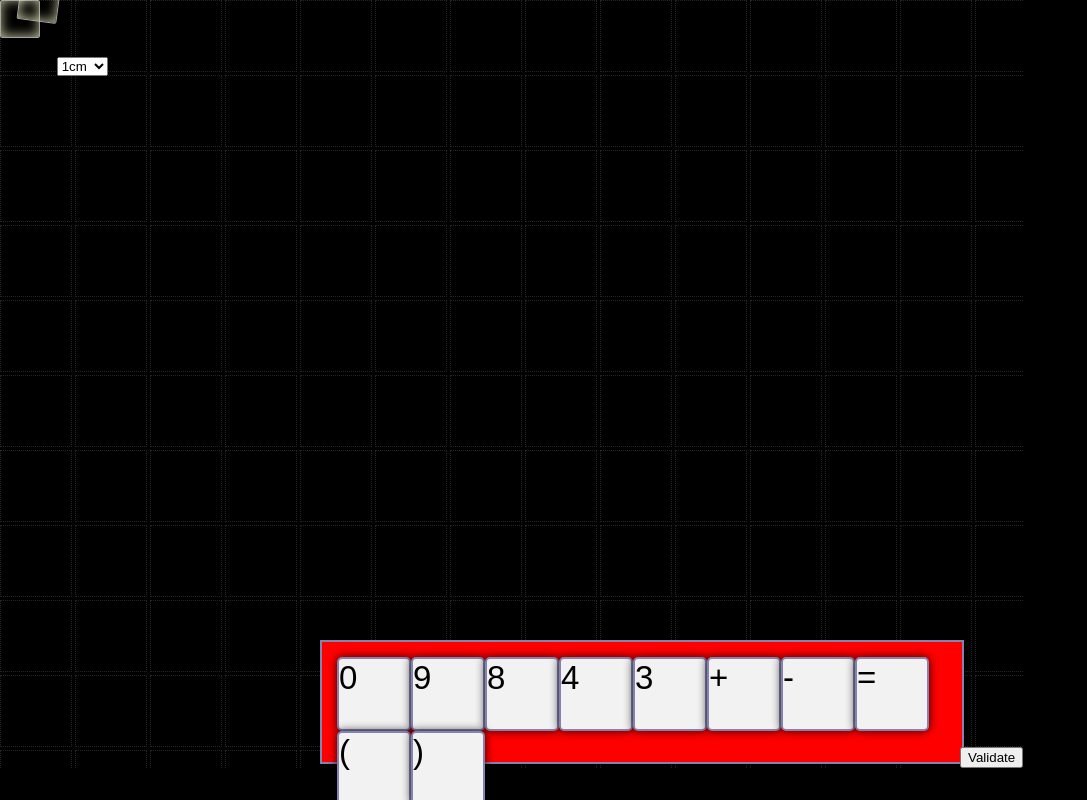
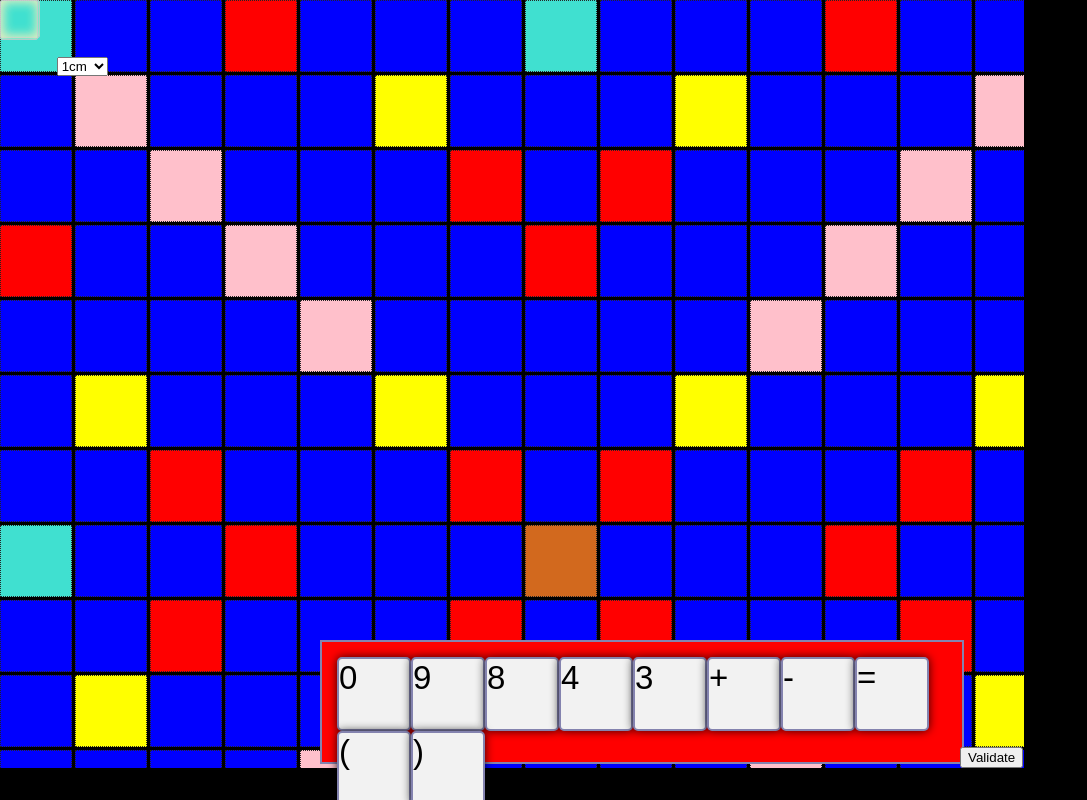
Before and after one commit to Mimieam/MScrab, a website: page index.html in a window 1280 px wide. Shown: the whole page, without its empty margins (0-1087 px from the left). Drawn offline with Linux system fonts and the light colour scheme.

Commit message:
tile map and coloring added

```diff
--- a/client.js
+++ b/client.js
@@ -10,11 +10,6 @@ var CSSs = new (function  () {
 	this.top =0;
 	this.Chip = { zIndex:"0", position: "relative", float:"left",top: 10 + this.spacing,left: 10 + this.spacing, width: this.cell_w,height: this.cell_h,background: this.ChipColor };
 	this.Tile = {zIndex:"0", position: "absolute", width: this.cell_w,height: this.cell_h,background: this.TilesColor, top: this.top ,left: this.left };
-
-		this.SetTop = function(x) {
-			this.top = x;
-		};
-
 }) ();
 
 /*================================================================================================*/
@@ -225,6 +220,15 @@ function Region(name, startPt, endPt, Rule){
 }
 
 /*================================================================================================*/
+/*
+0 = empty
+1 = double number score
+2 = triple number score
+3 = double equation score
+4 = triple equation scores
+5 = star
+*/
+
 function Board (divName,w ,h) {
 			this.width = w || $(divName).width();
 			this.height = h || $(divName).height();
@@ -233,6 +237,21 @@ function Board (divName,w ,h) {
 			this.patternStr = "";
 			this.cols = Math.floor(this.height / CSSs.cell_h);
 			this.rows = Math.floor(this.width / CSSs.cell_w);
+			this.pattern =[[4,0,0,1,0,0,0,4,0,0,0,1,0,0,4],
+				           [0,3,0,0,0,2,0,0,0,2,0,0,0,3,0],
+				           [0,0,3,0,0,0,1,0,1,0,0,0,3,0,0],
+				           [1,0,0,3,0,0,0,1,0,0,0,3,0,0,1],
+				           [0,0,0,0,3,0,0,0,0,0,3,0,0,0,0],
+				           [0,2,0,0,0,2,0,0,0,2,0,0,0,2,0],
+				           [0,0,1,0,0,0,1,0,1,0,0,0,1,0,0],
+				           [4,0,0,1,0,0,0,5,0,0,0,1,0,0,4],
+				           [0,0,1,0,0,0,1,0,1,0,0,0,1,0,0],
+				           [0,2,0,0,0,2,0,0,0,2,0,0,0,2,0],
+				           [0,0,0,0,3,0,0,0,0,0,3,0,0,0,0],
+				           [1,0,0,3,0,0,0,1,0,0,0,3,0,0,1],
+				           [0,0,3,0,0,0,1,0,1,0,0,0,3,0,0],
+				           [0,3,0,0,0,2,0,0,0,2,0,0,0,3,0],
+				           [4,0,0,1,0,0,0,4,0,0,0,1,0,0,4]];
 
 }
 
@@ -245,13 +264,57 @@ Board.prototype = {
 					CSSs.Tile['top'] =  i * (CSSs.cell_w + CSSs.spacing);
 					CSSs.Tile['left']  = j * (CSSs.cell_w + CSSs.spacing);
 					t = (new Tile(i,j)).GetSelf() ;
+					this.applyPattern(t,i,j);
 					grid += t[0].outerHTML;
 					this.cnt++;
+					// if (true) {};
 				}
 			}
 		$(divName)[0].innerHTML = grid;
+	},
+	applyPattern:function (tile,x,y) {
+		// console.log($("#"+tile.id+""));
+		var r = x%15;  // 15  = # of columns of pattern
+		var c = y%15; //  well here its the number of row
+		for (var row in this.pattern){
+		   for  (var cell in row ){
+		   			if ( 0 == this.pattern[r][c]){
+		   				$(tile).css({"background-color":"blue"});
+		   			}
+		   			if ( 1 == this.pattern[r][c]){
+		   				$(tile).css({"background-color":"red"});
+		   			}
+		   			if ( 2 == this.pattern[r][c]){
+		   				$(tile).css({"background-color":"yellow"});
+		   			}
+		   			if ( 3 == this.pattern[r][c]){
+		   				$(tile).css({"background-color":"pink"});
+		   			}
+		   			if ( 4 == this.pattern[r][c]){
+		   				$(tile).css({"background-color":"turquoise"});
+		   			}
+		   			if ( 5 == this.pattern[r][c]){
+		   				$(tile).css({"background-color":"chocolate"});
 		   			}
 
+				 // console.log(this.pattern[row][cell]);
+
+		   }
+		}
+		console.log($(tile));
+	},
+	applyColor:function () {
+		console.log("total row"+this.rows + "total cols" + this.cols);
+		for (var i = 0; i < this.rows; i ++) {
+			for (var j = 0; j < this.cols; j ++) {
+				var elem = document.elementFromPoint(i * (CSSs.cell_w + CSSs.spacing), j * (CSSs.cell_w + CSSs.spacing)); // x, y
+				elem.style.background = "#ccc";
+				console.log("row "+ i + "col " + j);
+				console.log(elem);
+			}
+				console.log(i);
+		}
+	}
 };
 /*================================================================================================*/
 function ChipHolder(_DOM_element) {
@@ -468,9 +531,7 @@ var Client = function (name,homeTile) {
 	          			}
 					}
 				}
-
 			}
-
 		};
 
 	/* we are going from the last chip*/
@@ -515,7 +576,7 @@ var Client = function (name,homeTile) {
 		console.log(equation);
 		var result = this.parseEquation(equation);
 		console.log(result);
-		if (1){
+		if (1){//  vadiation condition
 			this.rack.reset();
 			this.disable_on_validation();
 			this.rack.makeNewSet(5,2,1);
@@ -539,14 +600,16 @@ var Client = function (name,homeTile) {
 /*================================================================================================*/
 
 
-test("ChipHolder Test", function () {
+//test("ChipHolder Test", function () {
 	Mimi = new Client("Mimi");
 	var myBoard = new Board("#board",1000,1000);
 	myBoard.buildGrid("#board",CSSs);
+	//myBoard.applyPattern();
+	// myBoard.applyColor();
 	$('#board').draggable();
 	(new Tile(0,0)).makeAllTileDroppable('.tile', Mimi);
 
-		equal(Mimi.getLength(), 1 , "should be 6");
-});
+		// equal(Mimi.getLength(), 1 , "should be 6");
+//});
 
 });
--- a/style.css
+++ b/style.css
@@ -166,10 +166,10 @@ body{
   margin-top:-0.5cm;//-4.75em;
   -webkit-transform-origin:0%;
   -webkit-transform: rotate(90deg) ;
-     -moz-transform: rotate(7.5deg);
-      -ms-transform: rotate(7.5deg);
-       -o-transform: rotate(7.5deg);
-          transform: rotate(7.5deg);
+     -moz-transform: rotate(90deg);
+      -ms-transform: rotate(90deg);
+       -o-transform: rotate(90deg);
+          transform: rotate(90deg);
 }
 
 .vertical li {
```
Also changed, not shown: 1 other file. Lines whose indentation alone changed are shown as unchanged.
